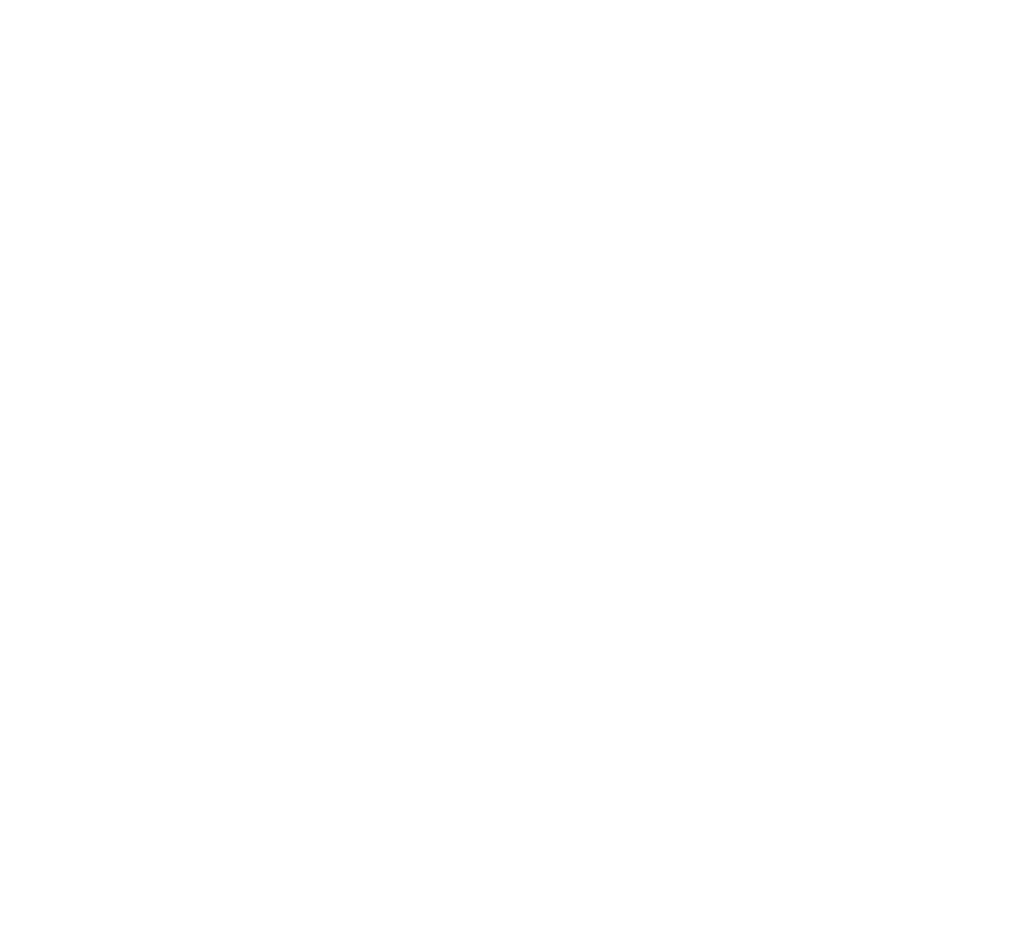
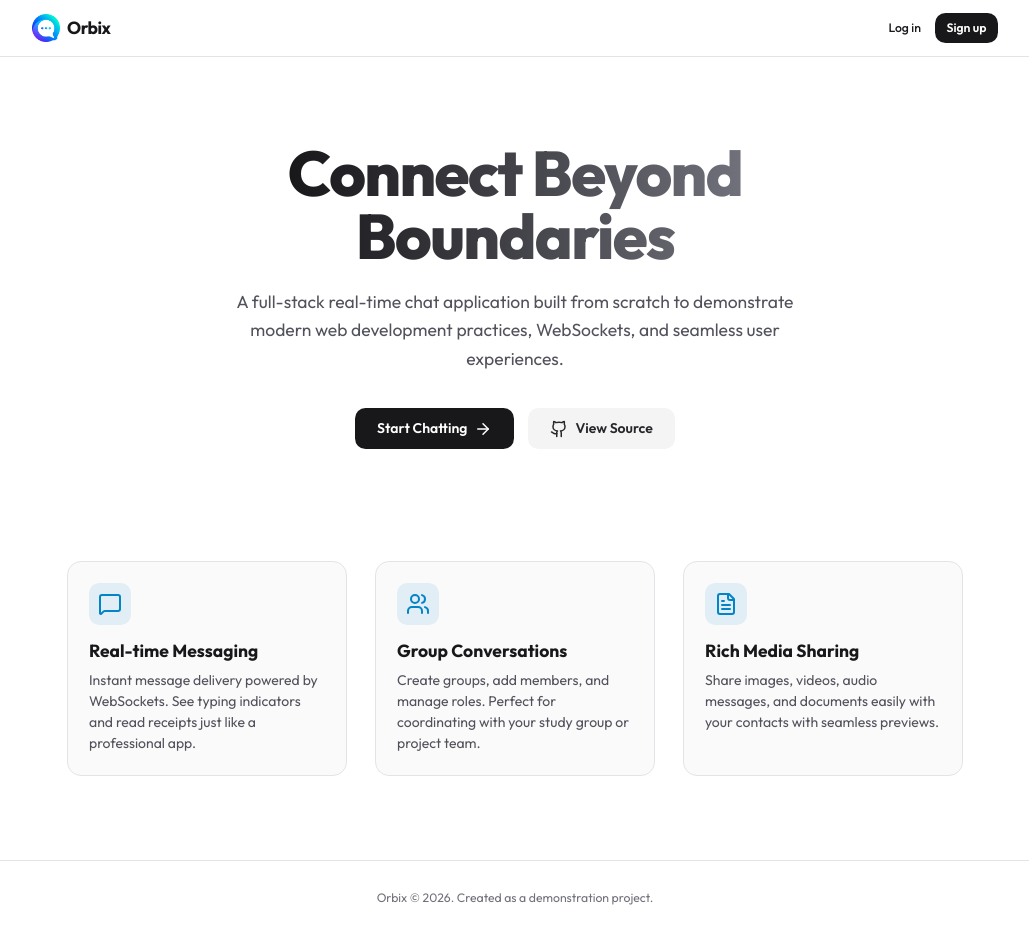
Before and after one commit to ram02krishna/Orbix---Connect-Beyond-Boundaries, a Next.js app in the folder client/: page / in a window 1280 px wide. Before the commit this address had no page. Shown: the whole page, without its empty margins (125-1154 px from the left). Before the commit the page ends 800 px from the top, so only its background shows below. Built offline with nearby package versions, Linux system fonts and the light colour scheme.

Commit message:
Add the landing page

```diff
--- a/client/app/page.tsx
+++ b/client/app/page.tsx
@@ -1,14 +1,86 @@
 "use client";
 
-import { useEffect } from "react";
-import { useRouter } from "next/navigation";
+import Link from "next/link";
+import { MessageSquare, Users, FileText, ArrowRight, Github } from "lucide-react";
+import { Button } from "@components/ui/Button";
 
 export default function LandingPage() {
-  const router = useRouter();
+  return (
+    <div className="min-h-screen bg-white dark:bg-zinc-950 text-zinc-900 dark:text-zinc-100 font-sans flex flex-col select-none">
+      {/* Navbar */}
+      <header className="border-b border-zinc-200 dark:border-zinc-800 bg-white/50 dark:bg-zinc-950/50 backdrop-blur-md sticky top-0 z-50">
+        <div className="max-w-6xl mx-auto px-6 h-16 flex items-center justify-between">
+          <div className="flex items-center gap-2">
+            <img src="/logo.png" alt="Orbix Logo" className="w-8 h-8 rounded-xl object-contain" />
+            <span className="font-bold text-xl tracking-tight">Orbix</span>
+          </div>
+          <nav className="flex items-center gap-4">
+            <Link href="/login" className="text-sm font-medium hover:text-brand-primary transition-colors">
+              Log in
+            </Link>
+            <Link href="/signup">
+              <Button size="sm">Sign up</Button>
+            </Link>
+          </nav>
+        </div>
+      </header>
 
-  useEffect(() => {
-    router.replace("/chats");
-  }, [router]);
+      {/* Hero Section */}
+      <main className="flex-1 flex flex-col items-center justify-center text-center px-6 py-24">
 
-  return null;
+        <h1 className="text-5xl sm:text-6xl md:text-7xl font-extrabold tracking-tight max-w-4xl mb-6 text-transparent bg-clip-text bg-gradient-to-r from-zinc-900 to-zinc-500 dark:from-white dark:to-zinc-400">
+          Connect Beyond <br className="hidden sm:block" /> Boundaries
+        </h1>
+
+        <p className="text-lg sm:text-xl text-zinc-600 dark:text-zinc-400 max-w-2xl mb-10 leading-relaxed">
+          A full-stack real-time chat application built from scratch to demonstrate modern web development practices, WebSockets, and seamless user experiences.
+        </p>
+
+        <div className="flex flex-col sm:flex-row gap-4 w-full sm:w-auto">
+          <Link href="/signup">
+            <Button size="lg" className="w-full sm:w-auto flex items-center gap-2">
+              Start Chatting <ArrowRight size={18} />
+            </Button>
+          </Link>
+          <a href="https://github.com" target="_blank" rel="noreferrer">
+            <Button variant="secondary" size="lg" className="w-full sm:w-auto flex items-center gap-2">
+              <Github size={18} /> View Source
+            </Button>
+          </a>
+        </div>
+
+        {/* Features Grid */}
+        <div className="grid sm:grid-cols-3 gap-8 mt-32 max-w-5xl mx-auto text-left">
+          <div className="p-6 rounded-2xl bg-zinc-50 dark:bg-zinc-900 border border-zinc-200 dark:border-zinc-800 hover:border-brand-primary/50 transition-colors">
+            <div className="w-12 h-12 rounded-xl bg-brand-primary/10 text-brand-primary flex items-center justify-center mb-4">
+              <MessageSquare size={24} />
+            </div>
+            <h3 className="text-xl font-bold mb-2">Real-time Messaging</h3>
+            <p className="text-zinc-600 dark:text-zinc-400">Instant message delivery powered by WebSockets. See typing indicators and read receipts just like a professional app.</p>
+          </div>
+
+          <div className="p-6 rounded-2xl bg-zinc-50 dark:bg-zinc-900 border border-zinc-200 dark:border-zinc-800 hover:border-brand-primary/50 transition-colors">
+            <div className="w-12 h-12 rounded-xl bg-brand-primary/10 text-brand-primary flex items-center justify-center mb-4">
+              <Users size={24} />
+            </div>
+            <h3 className="text-xl font-bold mb-2">Group Conversations</h3>
+            <p className="text-zinc-600 dark:text-zinc-400">Create groups, add members, and manage roles. Perfect for coordinating with your study group or project team.</p>
+          </div>
+
+          <div className="p-6 rounded-2xl bg-zinc-50 dark:bg-zinc-900 border border-zinc-200 dark:border-zinc-800 hover:border-brand-primary/50 transition-colors">
+            <div className="w-12 h-12 rounded-xl bg-brand-primary/10 text-brand-primary flex items-center justify-center mb-4">
+              <FileText size={24} />
+            </div>
+            <h3 className="text-xl font-bold mb-2">Rich Media Sharing</h3>
+            <p className="text-zinc-600 dark:text-zinc-400">Share images, videos, audio messages, and documents easily with your contacts with seamless previews.</p>
+          </div>
+        </div>
+      </main>
+
+      {/* Footer */}
+      <footer className="border-t border-zinc-200 dark:border-zinc-800 py-8 text-center text-zinc-500 dark:text-zinc-400 text-sm bg-white dark:bg-zinc-950">
+        <p>Orbix © {new Date().getFullYear()}. Created as a demonstration project.</p>
+      </footer>
+    </div>
+  );
 }
--- a/client/components/profile/ProfilePanel.tsx
+++ b/client/components/profile/ProfilePanel.tsx
@@ -3,7 +3,7 @@
 import * as React from "react";
 import { useState, useEffect } from "react";
 import { useRouter } from "next/navigation";
-import { X, Image, FileText, Download, Plus, Trash2, Edit2, Check, Loader2, LogOut, Search, Star } from "lucide-react";
+import { X, Image, FileText, Download, Plus, Trash2, Edit2, Check, Loader2, LogOut, Search, Star, Play } from "lucide-react";
 import { Avatar } from "@components/ui/Avatar";
 import { Button } from "@components/ui/Button";
 import { useChatStore } from "@hooks/useChatStore";
@@ -493,18 +493,31 @@ export function ProfilePanel({ onClose, chatId }: ProfilePanelProps) {
             </div>
           ) : (
             <div className="grid grid-cols-3 gap-2">
-              {mediaFiles.map((att) => (
+              {mediaFiles.map((att) => {
+                const isVid = att.mimeType?.startsWith("video/") || att.fileType === "VIDEO";
+                return (
                 <div
                   key={att.id}
                   onClick={() => handleDownload(att.fileUrl, att.fileName)}
                   className="aspect-square rounded-lg overflow-hidden border border-[#e9edef] dark:border-white/5 bg-[#f0f2f5] dark:bg-zinc-950 relative group cursor-pointer hover:border-blue-500 transition-colors"
                 >
-                  <img src={att.fileUrl} alt="media" className="h-full w-full object-cover" />
-                  <div className="absolute inset-0 bg-black/40 opacity-0 group-hover:opacity-100 flex items-center justify-center transition-opacity">
+                  {isVid ? (
+                    <video src={att.fileUrl} className="h-full w-full object-cover pointer-events-none" />
+                  ) : (
+                    <img src={att.fileUrl} alt="media" className="h-full w-full object-cover" />
+                  )}
+                  {isVid && (
+                    <div className="absolute inset-0 flex items-center justify-center bg-black/10">
+                      <span className="p-1.5 rounded-full bg-zinc-600/80 text-white shadow-sm flex items-center justify-center">
+                        <Play size={12} fill="currentColor" className="ml-0.5" />
+                      </span>
+                    </div>
+                  )}
+                  <div className="absolute inset-0 bg-black/40 opacity-0 group-hover:opacity-100 flex items-center justify-center transition-opacity z-10">
                     <Download size={14} className="text-white" />
                   </div>
                 </div>
-              ))}
+              )})}
             </div>
           )
         )}
```
